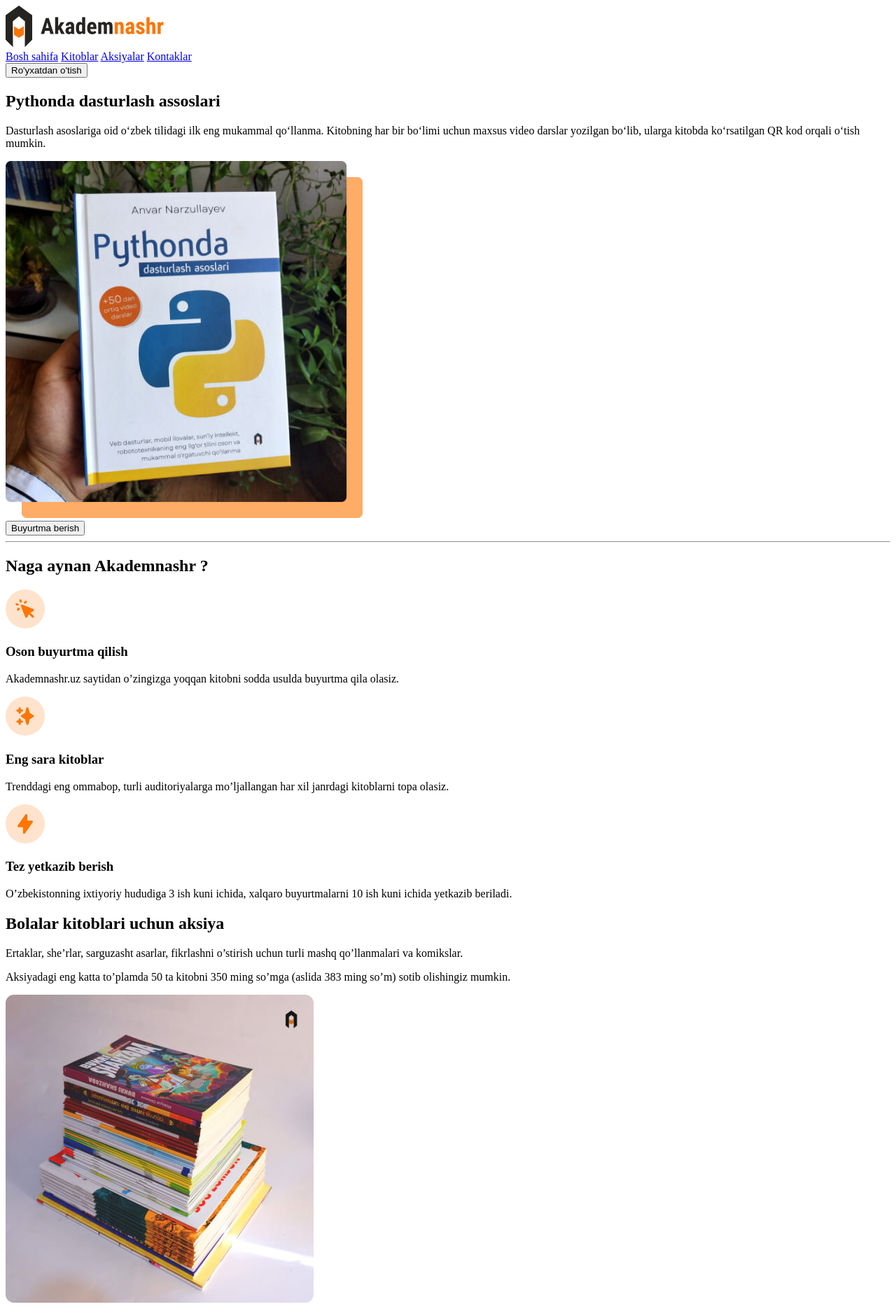
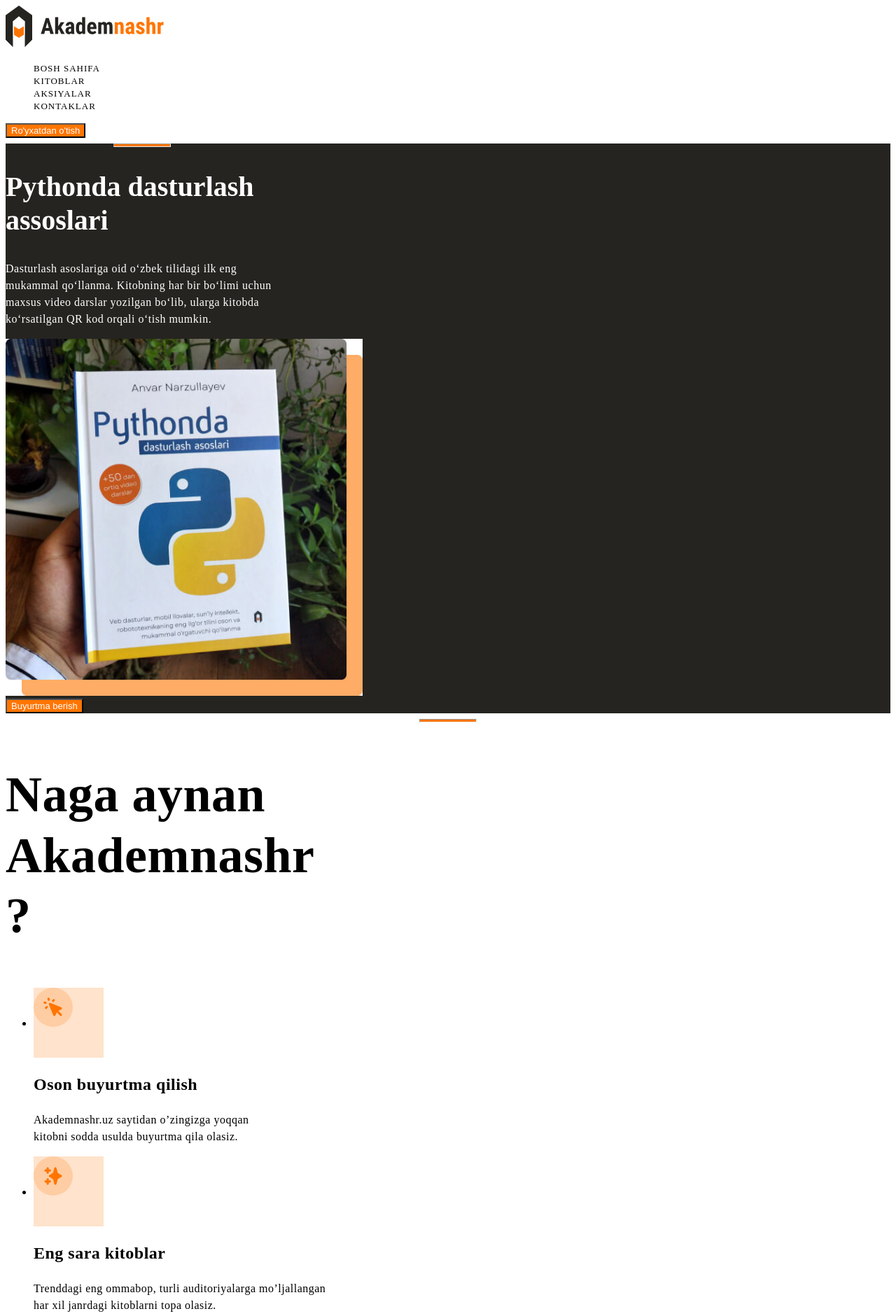
Before and after one commit to softwareengineerfs/Akademnashr-promo, a plain HTML site: page index.html in a window 1280 px wide. Shown: the top 1880 px of the page at 70% size. Drawn offline with Linux system fonts and the light colour scheme.

Commit message:
add color,text and styles

```diff
--- a/index.html
+++ b/index.html
@@ -4,59 +4,86 @@
   <meta charset="UTF-8">
   <meta name="viewport" content="width=device-width, initial-scale=1.0">
   <title>Akademnashr</title>
+  <link rel="stylesheet" href="style.css">
 </head>
 <body>
-   <header>
+   <header class="site-header">
     <a href="index.html"><img src="images/logo.svg" alt="rasm" width="227" height="60">
     </a>
 
    <nav>
-  <div>
-   <a href="#">Bosh sahifa</a>
-   <a href="#">Kitoblar</a>
-   <a href="#">Aksiyalar</a>
-   <a href="#">Kontaklar</a>
-   </div>
+      <ul class="sitenav-list">
+         <li>
+   <a class="sitenav-link" href="#">Bosh sahifa</a>
+   </li>
+   <li>
+   <a class="sitenav-link" href="#">Kitoblar</a>
+   </li>
+   <li>
+   <a class="sitenav-link" href="#">Aksiyalar</a>
+   </li>
+   <li>
+   <a class="sitenav-link" href="#">Kontaklar</a>
+   </li>
+   </ul>
 
-   </nav>
-   <button>Ro'yxatdan o'tish</button>
+  </nav>
+   <button class="main-button">Ro'yxatdan o'tish</button>
    </header>
 
     <main>
-      <section>
-   <h2>Pythonda dasturlash assoslari</h2>
-   <p>Dasturlash asoslariga oid o‘zbek tilidagi ilk eng mukammal qo‘llanma. Kitobning har bir bo‘limi uchun maxsus video darslar yozilgan bo‘lib, ularga kitobda ko‘rsatilgan QR kod orqali o‘tish mumkin.</p>
-   <img src="images/python-bookfs.jpg"  alt="rasm" width="510" height="510" srcset="images/python-bookfs.jpg 1x , images/python-book@2x.jpg" >
+      <section class="hero">
+         <div class="hero-content">
+            <hr class="orange-line">
+   <h2 class="hero-heading">Pythonda dasturlash assoslari</h2>
+   <p class="hero-text">Dasturlash asoslariga oid o‘zbek tilidagi ilk eng mukammal qo‘llanma. Kitobning har bir bo‘limi uchun maxsus video darslar yozilgan bo‘lib, ularga kitobda ko‘rsatilgan QR kod orqali o‘tish mumkin.</p>
+   </div>
+   <img class="hero-img" src="images/python-bookfs.jpg"  alt="rasm" width="510" height="510" srcset="images/python-bookfs.jpg 1x , images/python-book@2x.jpg" >
    <br>
-   <button>Buyurtma berish</button>
+   <button class="main-button">Buyurtma berish</button>
    </section>
-       <hr>
+       <hr class="orange-line">
 
-       <section>
-   <h2>Naga aynan Akademnashr ?</h2>
-   <img src="images/feature-icon.svg" width="56" height="56">
+       <section class="features">
+   <h2 class="features-heading">Naga aynan Akademnashr ?</h2>
+   <ul>
+      <li class="feature">
+      <div class="feature-icon-wrapper">
+      <img src="images/feature-icon.svg" width="56" height="56">
+      </div>
 
-      <h3>Oson buyurtma qilish</h3>
-         <p>Akademnashr.uz saytidan o’zingizga yoqqan kitobni sodda usulda buyurtma qila olasiz.</p>
+      <h3 class="feature-title">Oson buyurtma qilish</h3>
+         <p class="feature-info">Akademnashr.uz saytidan o’zingizga yoqqan <br> kitobni sodda usulda buyurtma qila olasiz.</p>
+         </li>
+         <li class="faeture">
+   <div class="feature-icon-wrapper">
          <img src="images/feature-icon2.svg" width="56" height="56">
-
-      <h3>Eng sara kitoblar</h3>
-         <p>Trenddagi eng ommabop, turli auditoriyalarga mo’ljallangan har xil janrdagi kitoblarni topa olasiz.</p>
+         </div>
+      <h3 class="feature-title">Eng sara kitoblar</h3>
+         <p class="feature-info">Trenddagi eng ommabop, turli auditoriyalarga mo’ljallangan <br> har xil janrdagi kitoblarni topa olasiz.</p>
+         <li class="faeture">
+   <div class="feature-icon-wrapper">
          <img src="images/feature-icon3.svg" width="56" height="56">
-
-      <h3>Tez yetkazib berish</h3>
-         <p>O’zbekistonning ixtiyoriy hududiga 3 ish kuni ichida, xalqaro buyurtmalarni 10 ish kuni ichida yetkazib beriladi.</p>
+         </div>
+      <h3 class="feature-title">Tez yetkazib berish</h3>
+         <p class="feature-info">O’zbekistonning ixtiyoriy hududiga 3 ish kuni ichida,<br> xalqaro buyurtmalarni 10 ish kuni ichida yetkazib beriladi.</p>
+         </li>
+         </ul>
          </section>
 
-         <section>
-         <h2>Bolalar kitoblari uchun aksiya</h2>
-         <p>Ertaklar, she’rlar, sarguzasht asarlar, fikrlashni o’stirish uchun turli mashq qo’llanmalari va komikslar.</p>
-         <p>Aksiyadagi eng katta to’plamda 50 ta kitobni 350 ming so’mga (aslida 383 ming so’m) sotib olishingiz mumkin.</p>
-         <img src="images/sale-img1x.jpg" alt="rasm" width="440" height="440" srcset="images/sale-img1x.jpg 1x, images/sale-img@2x.jpg 2x">
+         <section class="promo">
+
+         <h2 class="promo-heading">Bolalar kitoblari uchun aksiya</h2>
+         <div class="promo-content">
+         <p class="promo-text">Ertaklar, she’rlar, sarguzasht asarlar, fikrlashni o’stirish uchun turli mashq qo’llanmalari va komikslar.</p>
+         <p class="promo-text">Aksiyadagi eng katta to’plamda <strong class="promo-highlight">50 ta kitob</strong>ni  <strong class="promo-highlight">350 ming </strong>so’mga (aslida 383 ming so’m) sotib olishingiz mumkin.</p>
+         <a class="main-button" href="#">Buyurtma berish</a>
+         </div>
+         <img  class="promo-img" src="images/sale-img1x.jpg" alt="rasm" width="440" height="440" srcset="images/sale-img1x.jpg 1x, images/sale-img@2x.jpg 2x">
          </section>
            </main>
 
-    <footer>
+    <footer class="site-footer">
     <!--Ijtimoiy tarmoqlar-->
     <br>
     <img src="images/logo.svg" alt="logo">
@@ -79,19 +106,18 @@
       </a></li>
    </ul>
    </div>
-    <hr>
+    <hr class="site-footer-divider">
       <!-- linklar-->
   <div>
-      <ul>
+      <ul class="site-footer-links">
     <li><a href="index.html">Bosh sahifa</a></li>
-    <li><a href="#">Bosh sahifa</a></li>
     <li><a href="#">Kitoblar</a></li>
     <li><a href="#">Aksiyalar</a></li>
     <li><a href="#">Yangiliklar</a></li>
     <li><a href="#">Kontaklar</a></li>
     </ul>
 
-    <ul>
+    <ul class="site-footer-links">
    <li> <a href="#">Ilmiy nashrlar</a></li>
    <li> <a href="#">Ilmiy-omma bop nashrlar</a></li>
    <li> <a href="#">Ma'rifiy nashralr</a></li>
@@ -101,13 +127,13 @@
    <li> <a href="#">Bolalar uchun</a></li>
    </ul>
 
-      <ul>
+      <ul class="site-footer-links">
     <li><a href="#">Ko'p so'raladigan savollar</a></li>
     <li><a href="#">Yetkazib berish haqida</a></li>
     <li><a href="#">To'lov usullari haqida</a></li>
     </ul>
 
-    <ul>
+    <ul class="site-footer-links">
     <li><a href="#">Bo'sh ish o'rinlari</a></li>
     <li><a href="#">Biz bilan bog'lanish</a></li>
     <li><a href="#">Maxfiylik nizomi</a></li>
--- /dev/null
+++ b/style.css
@@ -0,0 +1,117 @@
+.site-header {
+  background-color: white;
+}
+.sitenav-list {
+list-style-type: none;
+}
+.sitenav-link {
+font-weight: 500;
+font-size: 13px;
+line-height: 15px;
+letter-spacing: 1px;
+text-transform: uppercase;
+text-decoration: none;
+color: black;
+}
+.main-button {
+  font-size: 13px;
+  line-height: 15px;
+  background-color: #ff7500;
+  color: #fff;
+  text-decoration: none;
+}
+.hero {
+background-color: #252420;
+color: #fff;
+}
+.hero-content {
+  width: 390px;
+}
+.orange-line {
+width: 80px;
+height: 3px;
+background-color: #ff7500;
+letter-spacing: 0.5px;
+}
+.hero-heading {
+font-size: 40px;
+line-height: 1.2;
+}
+.hero-text {
+font-size: 16px;
+line-height: 1.5;
+letter-spacing: 0.5px;
+}
+.hero-img {
+width: 510px;
+height: 510px;
+}
+.features-heading {
+  width: 440px;
+  font-size: 72px;
+  line-height: 1.2;
+  letter-spacing: 0.5px;
+}
+.feature {
+  width: 340px;
+}
+
+.feature-icon-wrapper {
+  width: 100px;
+  height: 100px;
+  background-color: rgba(255,117,0,0.2);
+
+}
+
+.feature-title {
+font-size: 24px;
+line-height: 1.2;
+letter-spacing: 0.5px;
+}
+.feature-info {
+font-size: 16px;
+line-height: 1.5;
+letter-spacing: 0.5px;
+}
+.promo {
+  background-color: #252420;
+  color: #fff;
+}
+.promo-content {
+  width: 440px;
+}
+.promo-heading {
+font-size: 40px;
+line-height: 48px;
+}
+.promo-text {
+  font-size: 16px;
+  line-height: 1.5;
+}
+.promo-highlight {
+color: #ff7500;
+}
+.promo-img {
+width: 440px;
+height: 440px;
+object-fit: cover ;
+}
+.site-footer {
+  background-color: #f8f8f8;
+}
+.site-footer-divider {
+  height: 2px;
+  background-color: rgba(37,36,32,0.5);
+}
+.site-footer ul {
+  list-style-type: none;
+}
+.site-footer-links a {
+  text-decoration: none;
+  color: #252420;
+  line-height: 19px;
+  font-size: 16px;
+}
+.site-footer-links {
+  width: 224px;
+}
```
